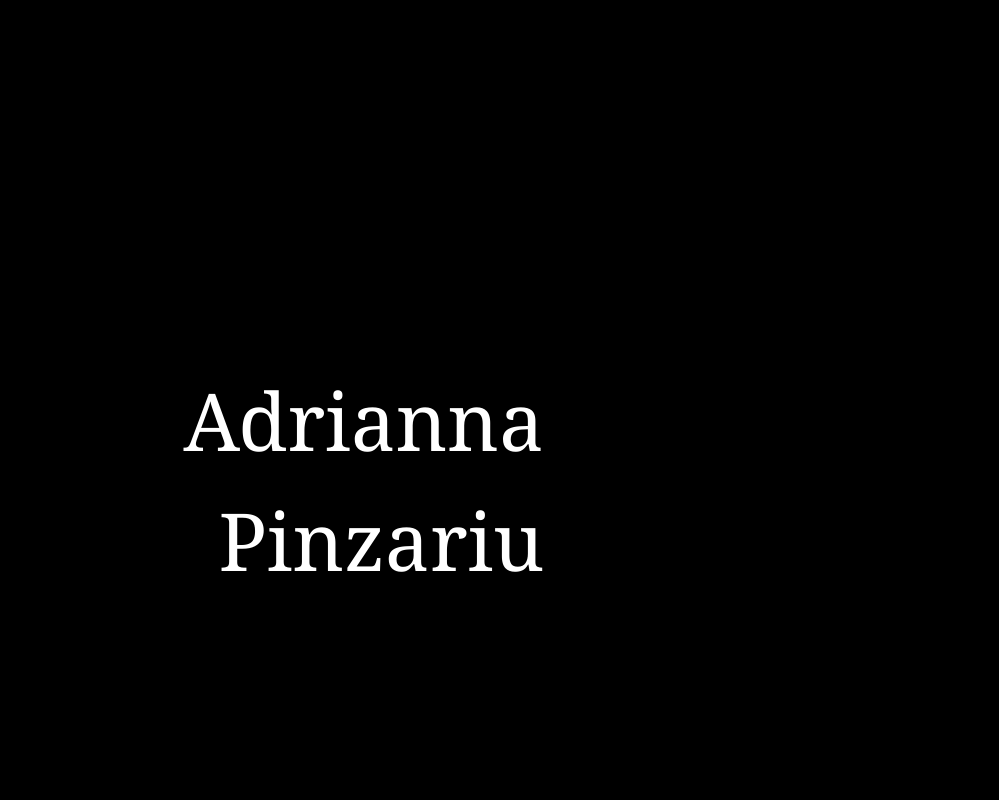
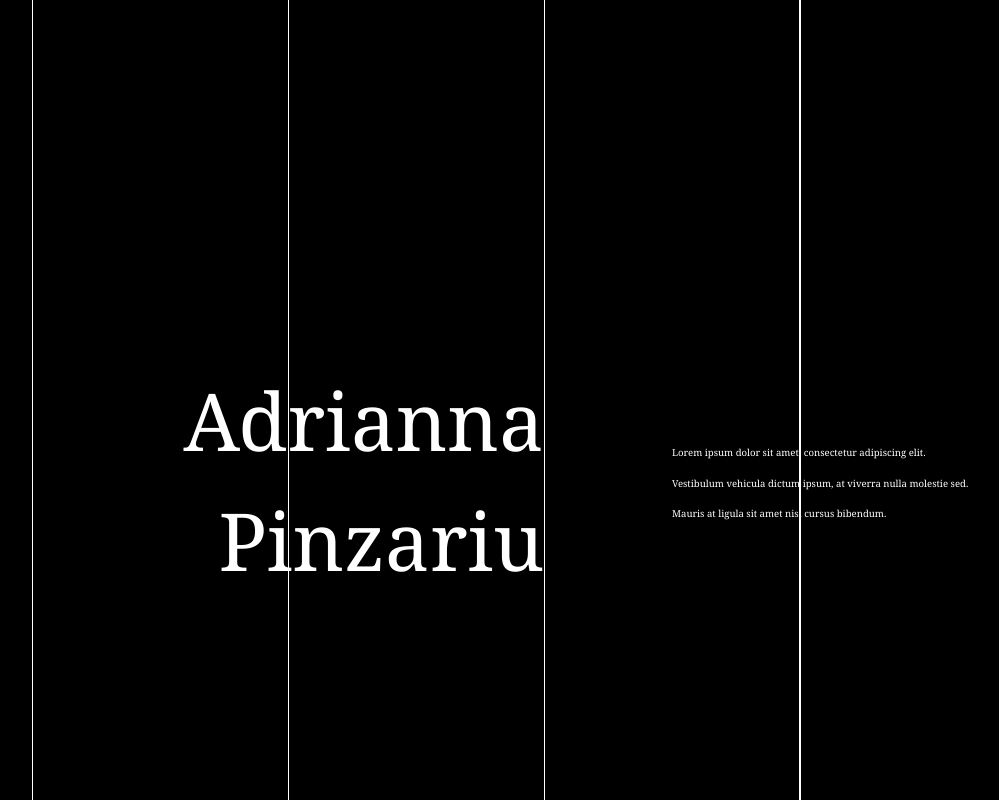
Before and after one commit to adriannapinzariu/Adrianna_Pinzariu, a React (Create React App) app in the folder my-app/: page / in a window 1280 px wide. Shown: the whole page, without its empty margins (224-1223 px from the left). Built offline with nearby package versions, Linux system fonts and the light colour scheme.

Commit message:
Guidelines

```diff
--- a/my-app/src/App.css
+++ b/my-app/src/App.css
@@ -1,5 +1,5 @@
 .body {
-  position: relative; /* Add this line */
+  position: relative;
   background-color: #000000;
   color: white;
   font-family: Georgia, serif;
@@ -9,7 +9,7 @@
   display: flex;
   align-items: center;
   justify-content: flex-end;
-  padding-right: 5%; /* adjust as needed */
+  padding-right: 5%;
 }
 
 .text {
@@ -17,3 +17,44 @@
   margin-top: 20vh;
   right: 40%;
 }
+
+.about {
+  position: absolute;
+  font-size: 0.12em;
+  color: white;
+  margin-top: 23vh;
+  left: 70%;
+  text-align: left; /* Text aligned to the left */
+}
+
+.body::before,
+.body::after {
+  content: "";
+  position: absolute;
+  top: 0;
+  bottom: 0;
+  width: 1px; /* The thickness of the line */
+  background-color: white; /* The color of the line */
+}
+
+.body::before {
+  left: 20%; /* Position the first line at 20% from the left of the page */
+}
+
+.body::after {
+  right: 20%; /* Position the second line at 20% from the right of the page */
+}
+
+.line {
+  position: absolute;
+  top: 0;
+  bottom: 0;
+  width: 1px;
+  background-color: white;
+}
+
+
+.line:nth-of-type(1) { left: 20%; }
+.line:nth-of-type(2) { left: 40%; }
+.line:nth-of-type(3) { left: 60%; }
+.line:nth-of-type(4) { left: 80%; }
--- a/my-app/src/App.js
+++ b/my-app/src/App.js
@@ -9,9 +9,20 @@ function App() {
 
   return (
     <div className="body">
-     <div className="text">
+      <div className="line" />
+      <div className="line" />
+      <div className="line" />
+      <div className="line" />
+
+      <div className="text">
         <div>Adrianna</div>
         <div>Pinzariu</div>
+      </div>
+
+      <div className="about">
+        <p>Lorem ipsum dolor sit amet, consectetur adipiscing elit.</p>
+        <p>Vestibulum vehicula dictum ipsum, at viverra nulla molestie sed.</p>
+        <p>Mauris at ligula sit amet nisl cursus bibendum.</p>
       </div>
     </div>
   );
```
